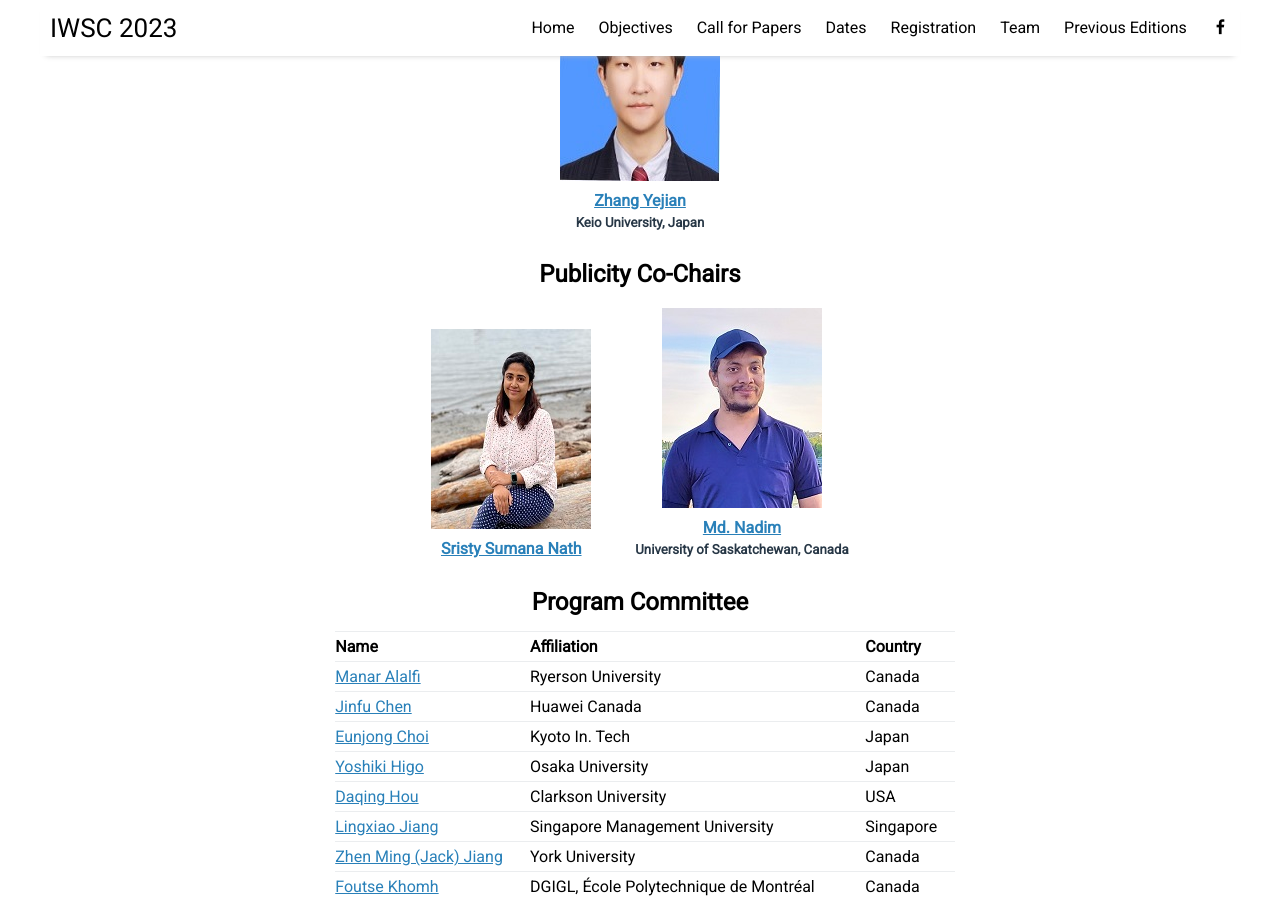
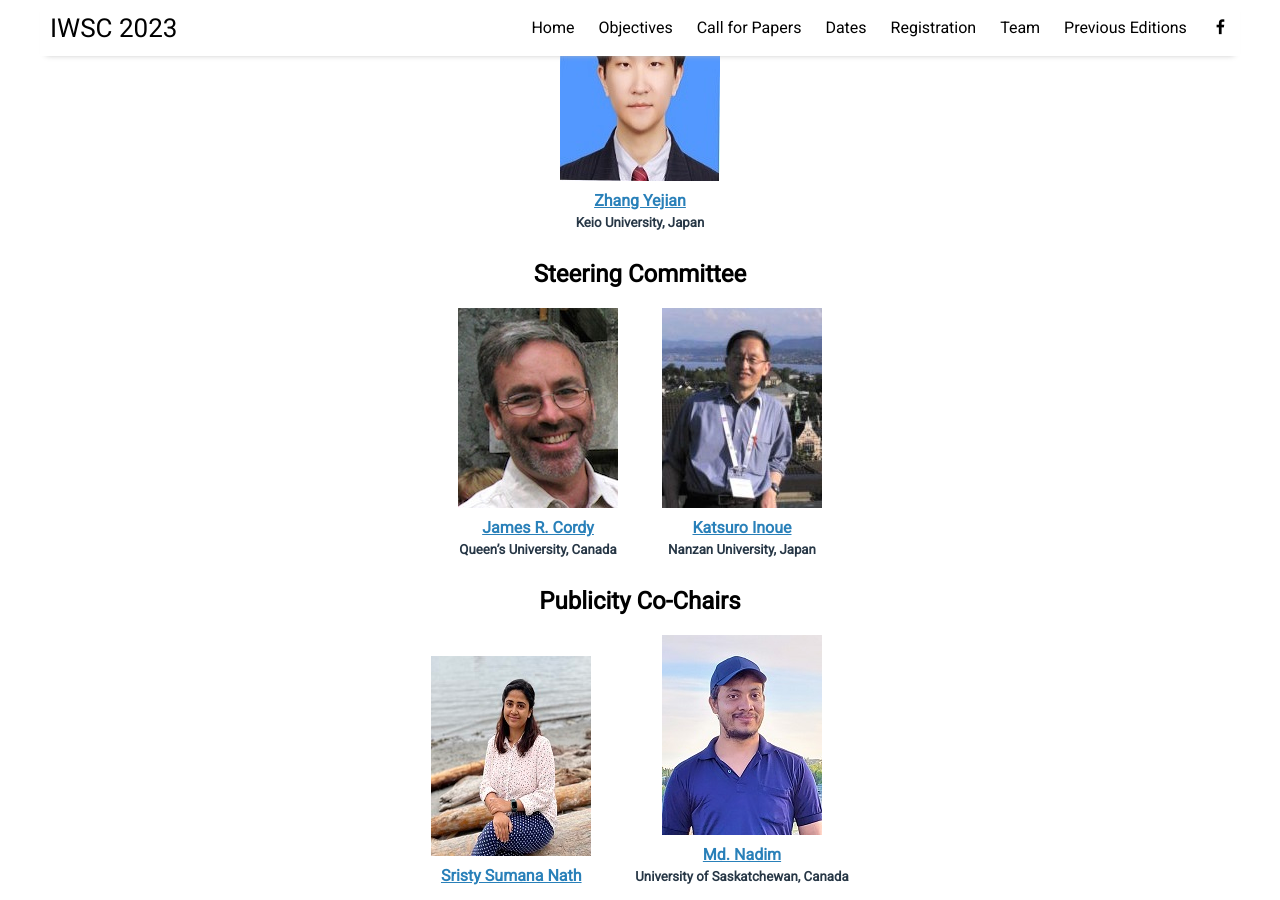
Before and after one commit to iwsc2023/iwsc2023.github.io, a Jekyll site: the page built from pages/team.html, in a window 1280 px wide and 900 px high, scrolled down 1221 px. Built offline with Jekyll 4.4.1, drawn with Linux system fonts in a browser that asks for light colours; nearby versions of some CDN libraries.

Commit message:
Update team.html

```diff
--- a/pages/team.html
+++ b/pages/team.html
@@ -80,6 +80,22 @@
     <h5>Keio University, Japan</h5>
   </div>
 </div>
+
+<div class="team_member">
+  <h2>Steering Committee</h2>
+  <div class="individual">
+    <img src="/assets/img/cordy.jpg" />
+    <h4><a href="http://research.cs.queensu.ca/home/cordy/">James R. Cordy</a></h4>
+    <h5>Queen’s University, Canada</h5>
+  </div>
+  <div class="individual">
+    <img src="/assets/img/inoue.jpg" />
+    <h4><a href="http://sel.ist.osaka-u.ac.jp/people/inoue/">Katsuro Inoue</a></h4>
+    <h5>Nanzan University, Japan</h5>
+  </div>
+</div>
+
+
 
 <div class="team_member">
   <h2>Publicity Co-Chairs</h2>
```
